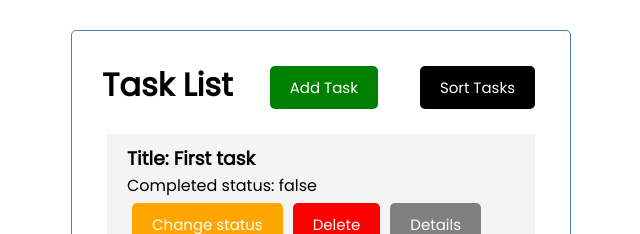
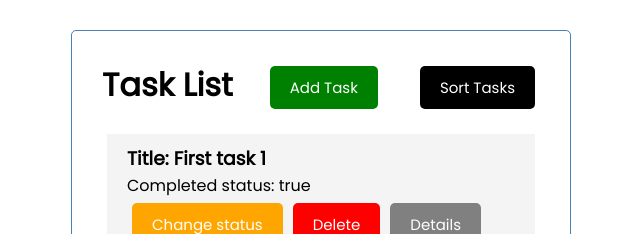
Before and after one commit to valeriyaterziyska/angular-task, an Angular app in the folder task-list/: page / in a window 1280 px wide. Shown: the top 234 px of the page, without its empty margins (319-959 px from the left). Built offline with nearby package versions, Linux system fonts and the light colour scheme; data requests are answered from the project's data file.

Commit message:
Db changes and console.logs

```diff
--- a/task-list/db.json
+++ b/task-list/db.json
@@ -2,8 +2,8 @@
   "tasks": [
     {
       "id": "5079",
-      "title": "First task",
-      "completed": "false"
+      "title": "First task 1",
+      "completed": "true"
     },
     {
       "id": "15c8",
--- a/task-list/src/app/components/edit-task/edit-task.component.ts
+++ b/task-list/src/app/components/edit-task/edit-task.component.ts
@@ -40,7 +40,7 @@ export class EditTaskComponent implements OnInit {
   }
 
   submitForm(): void {
-    console.log('submit form');
+    // console.log('submit form');
 
     // const newTask = {...this.taskEditForm.value, id: this.id};
     this.title = this.taskEditForm.value.title as string;
@@ -58,10 +58,10 @@ export class EditTaskComponent implements OnInit {
       completed: this.completed,
     };
 
-    console.log('new values', newTask);
+    // console.log('new values', newTask);
 
     this.taskService.updateTask(newTask).subscribe((task) => {
-      console.log('updated task:', task);
+      // console.log('updated task:', task);
       alert("Saved changes!");
       this.router.navigate([`/${this.id}`]);
     });
--- a/task-list/src/app/components/header/header.component.html
+++ b/task-list/src/app/components/header/header.component.html
@@ -8,6 +8,7 @@
       (btnClick)="addTask()"
     ></app-button>
     <app-button text="Sort Tasks" (click)="sortTasks()" ></app-button>
+
   </div>
 
   <app-tasks> </app-tasks>
```
